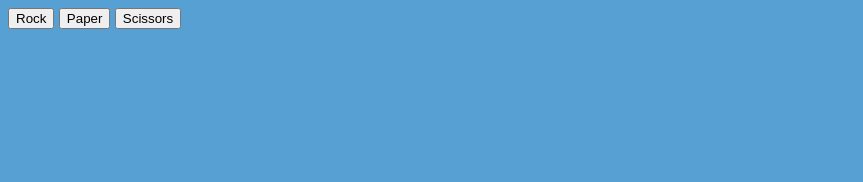
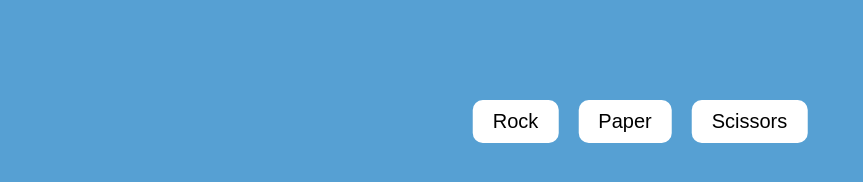
Before and after one commit to tanneragle/Simple-Rock-Paper-Scissors, a plain HTML site: page index.html in a window 1280 px wide. Shown: the whole page, without its empty margins (0-863 px from the left). Drawn offline with Linux system fonts and the light colour scheme.

Commit message:
Fix: Position buttons at the top of the screen and prevent layout shifts

```diff
--- a/script.js
+++ b/script.js
@@ -1,7 +1,3 @@
-
-// Styles
-document.body.style.backgroundColor = '#56A0D3';
-
 // Proper Formatting of Results
 function capitalizeFirstLetter(str) {
 return str.charAt(0).toUpperCase() + str.slice(1).toLowerCase();
@@ -27,7 +23,7 @@ function playRound(humanChoice) {
     } else {
         roundResult += " I'll take that extra point!";
         computerScore++;
-    }
+    }``
 
 
     document.getElementById("round-result").textContent = roundResult;
--- a/styles.css
+++ b/styles.css
@@ -1,4 +1,45 @@
+/* Style the body */
 body {
-    color: white; /* White Text for Contrast */
-    font-family: Arial, sans-serif; /* Clean Font */
+    display: flex;
+    flex-direction: column;
+    justify-content: center;
+    align-items: center;
+    height: 100vh;
+    margin: 0;
+    text-align: center;
+    background-color: #56A0D3;
+
 }
+
+/* Style the buttons container and keep it fixed at the top */
+#buttons {
+    display: flex;
+    gap: 20px;
+    position: fixed; /* Fixes the buttons in place */
+    top: 100px; /* Position buttons near the top of the screen */
+    left: 50%; /* Centers the buttons horizontally */
+    transform: translateX(-50%); /* Ensure it's centered */
+}
+
+/* Style each button */
+button {
+    font-size: 20px;
+    padding: 10px 20px;
+    border: none;
+    border-radius: 10px;
+    background-color: #fff;
+    cursor: pointer;
+    transition: background-color 0.3s;
+}
+
+/* Button hover effect */
+button:hover {
+    background-color: #ddd;
+}
+
+/* Style the results section */
+#results {
+    font-size: 24px;
+    font-weight: bold;
+    min-height: 60px; /* Ensures space for text, prevents jumping */
+}
```
